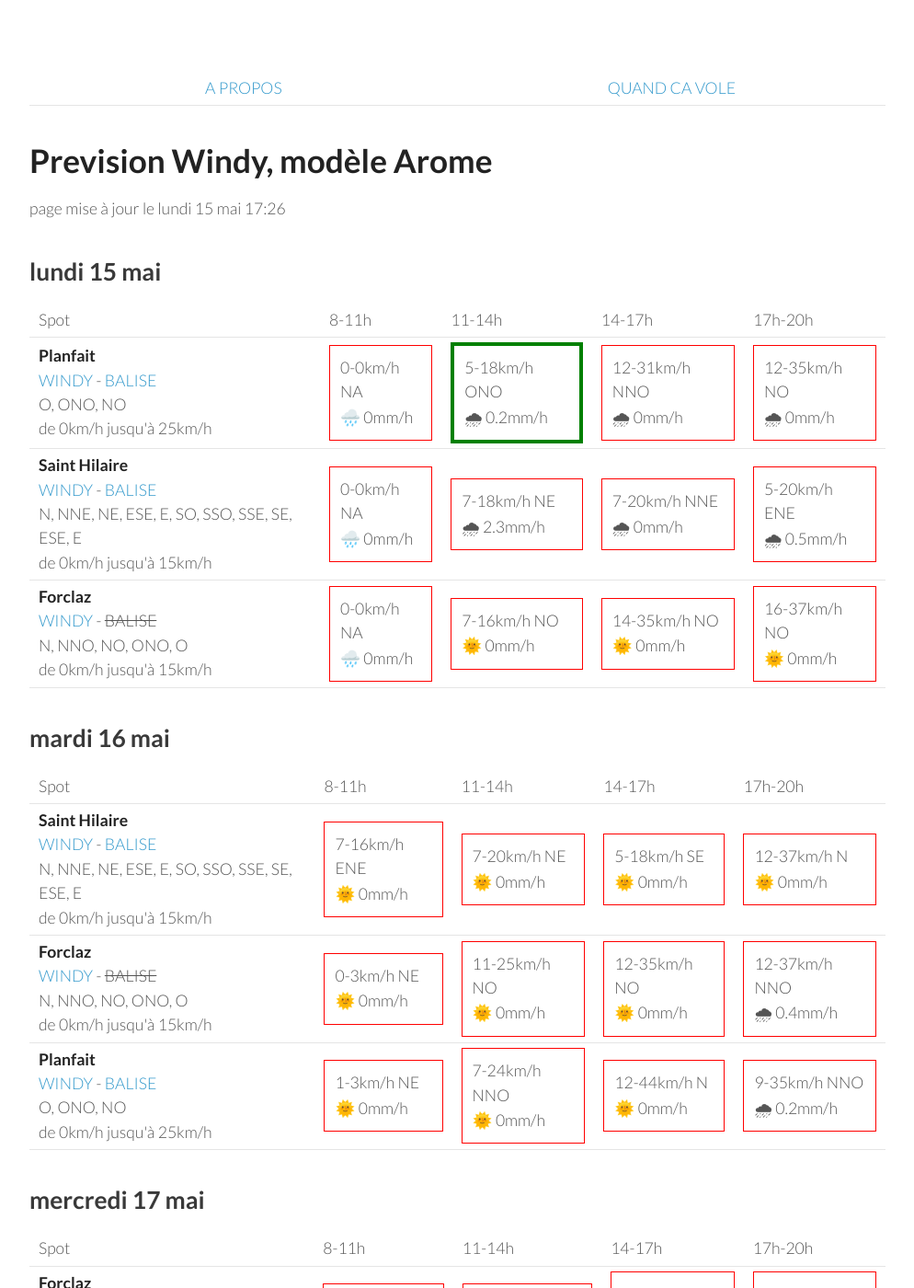
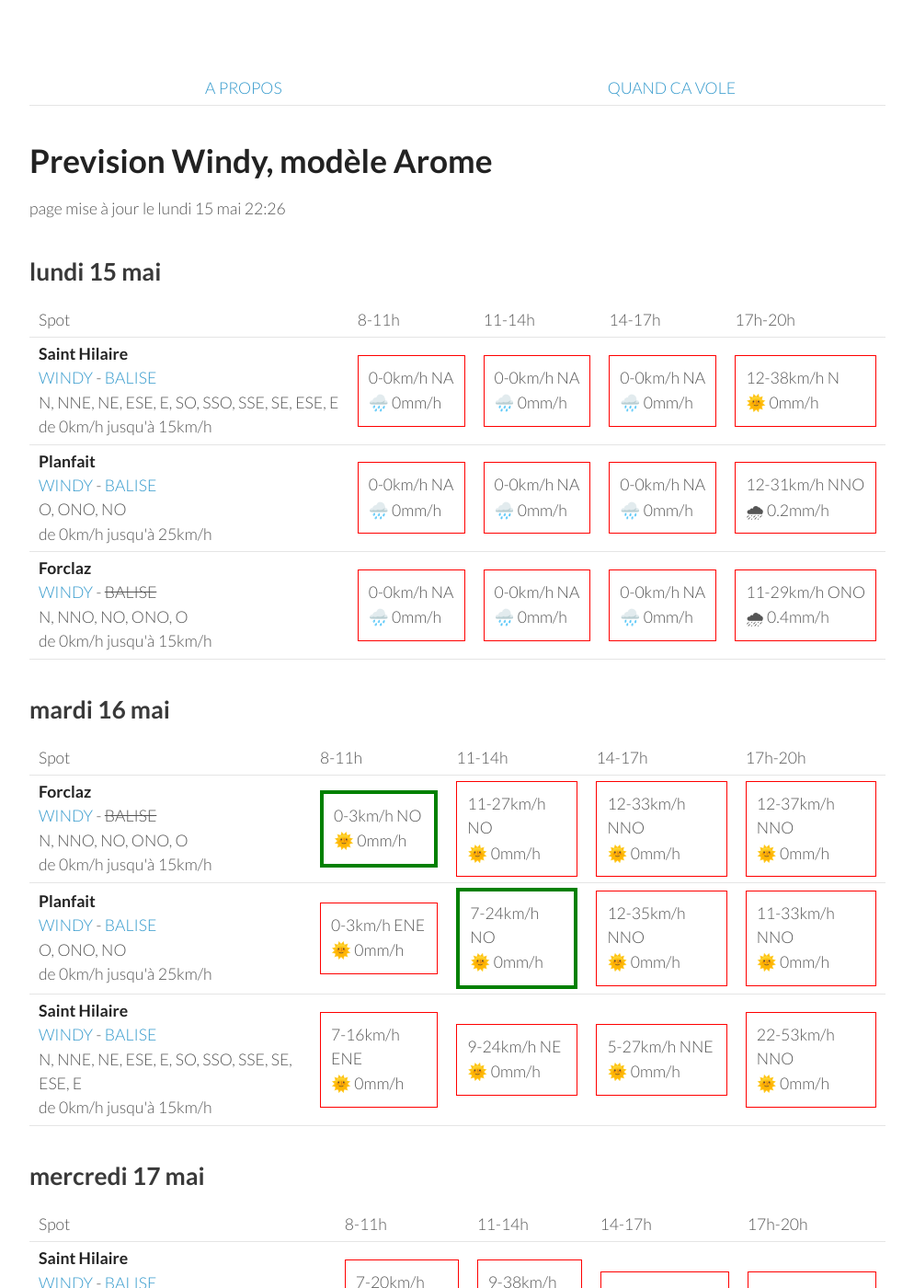
Before and after one commit to parapente-dans-le-nord/parapente-dans-le-nord.github.io, a Jekyll site: the page built from alpes_nord.markdown, in a window 1280 px wide and 1400 px high. Shown: the whole window at 92% size, without its empty margins (26-1020 px from the left). Built offline with Jekyll 4.4.1, drawn with Linux system fonts in a browser that asks for light colours; some of the changed text lies outside the part shown.

Commit message:
update index.markdown

```diff
--- a/alpes_nord.markdown
+++ b/alpes_nord.markdown
@@ -7,7 +7,7 @@ title:  "Tous les spots"
 {: .links}
 
 # Prevision Windy, modèle Arome
-page mise à jour le lundi 15 mai 17:26
+page mise à jour le lundi 15 mai 22:26
 
 ## lundi 15 mai
 
@@ -22,30 +22,30 @@ page mise à jour le lundi 15 mai 17:26
       <td>17h-20h</td>
     </tr>
 <tr>
+        <td><strong>Saint Hilaire</strong><br><a href="https://windy.com/45.307/5.888?45.087,5.889,9,m:eUFagkX">WINDY</a> - <span class=""><a href="http://www.balisemeteo.com/balise.php?idBalise=61">BALISE</a> </span><br> <span class="vent-favorable">N, NNE, NE, ESE, E, SO, SSO, SSE, SE, ESE, E</span><br><span class="force-vent">de 0km/h jusqu'à 15km/h</span> </td>
+
+            <td><div class="not-flyable"><p>0-0km/h NA</p><p>🌧️ 0mm/h</p></div></td>
+            <td><div class="not-flyable"><p>0-0km/h NA</p><p>🌧️ 0mm/h</p></div></td>
+            <td><div class="not-flyable"><p>0-0km/h NA</p><p>🌧️ 0mm/h</p></div></td>
+            <td><div class="not-flyable"><p>12-38km/h N</p><p>🌞 0mm/h</p></div></td>
+
+    </tr>
+<tr>
         <td><strong>Planfait</strong><br><a href="https://windy.com/45.853/6.223?45.415,6.223,8">WINDY</a> - <span class=""><a href="https://www.openwindmap.org/PP496">BALISE</a> </span><br> <span class="vent-favorable">O, ONO, NO</span><br><span class="force-vent">de 0km/h jusqu'à 25km/h</span> </td>
 
             <td><div class="not-flyable"><p>0-0km/h NA</p><p>🌧️ 0mm/h</p></div></td>
-            <td><div class="flyable"><p>5-18km/h ONO</p><p>🌧 0.2mm/h</p></div></td>
-            <td><div class="not-flyable"><p>12-31km/h NNO</p><p>🌧 0mm/h</p></div></td>
-            <td><div class="not-flyable"><p>12-35km/h NO</p><p>🌧 0mm/h</p></div></td>
-
-    </tr>
-<tr>
-        <td><strong>Saint Hilaire</strong><br><a href="https://windy.com/45.307/5.888?45.087,5.889,9,m:eUFagkX">WINDY</a> - <span class=""><a href="http://www.balisemeteo.com/balise.php?idBalise=61">BALISE</a> </span><br> <span class="vent-favorable">N, NNE, NE, ESE, E, SO, SSO, SSE, SE, ESE, E</span><br><span class="force-vent">de 0km/h jusqu'à 15km/h</span> </td>
-
             <td><div class="not-flyable"><p>0-0km/h NA</p><p>🌧️ 0mm/h</p></div></td>
-            <td><div class="not-flyable"><p>7-18km/h NE</p><p>🌧 2.3mm/h</p></div></td>
-            <td><div class="not-flyable"><p>7-20km/h NNE</p><p>🌧 0mm/h</p></div></td>
-            <td><div class="not-flyable"><p>5-20km/h ENE</p><p>🌧 0.5mm/h</p></div></td>
+            <td><div class="not-flyable"><p>0-0km/h NA</p><p>🌧️ 0mm/h</p></div></td>
+            <td><div class="not-flyable"><p>12-31km/h NNO</p><p>🌧 0.2mm/h</p></div></td>
 
     </tr>
 <tr>
         <td><strong>Forclaz</strong><br><a href="https://windy.com/45.814/6.247?45.375,6.246,8,m:eVwaglz">WINDY</a> - <span class="no-balise"> BALISE </span><br> <span class="vent-favorable">N, NNO, NO, ONO, O</span><br><span class="force-vent">de 0km/h jusqu'à 15km/h</span> </td>
 
             <td><div class="not-flyable"><p>0-0km/h NA</p><p>🌧️ 0mm/h</p></div></td>
-            <td><div class="not-flyable"><p>7-16km/h NO</p><p>🌞 0mm/h</p></div></td>
-            <td><div class="not-flyable"><p>14-35km/h NO</p><p>🌞 0mm/h</p></div></td>
-            <td><div class="not-flyable"><p>16-37km/h NO</p><p>🌞 0mm/h</p></div></td>
+            <td><div class="not-flyable"><p>0-0km/h NA</p><p>🌧️ 0mm/h</p></div></td>
+            <td><div class="not-flyable"><p>0-0km/h NA</p><p>🌧️ 0mm/h</p></div></td>
+            <td><div class="not-flyable"><p>11-29km/h ONO</p><p>🌧 0.4mm/h</p></div></td>
 
     </tr>
 
@@ -65,32 +65,32 @@ page mise à jour le lundi 15 mai 17:26
       <td>17h-20h</td>
     </tr>
 <tr>
-        <td><strong>Saint Hilaire</strong><br><a href="https://windy.com/45.307/5.888?45.087,5.889,9,m:eUFagkX">WINDY</a> - <span class=""><a href="http://www.balisemeteo.com/balise.php?idBalise=61">BALISE</a> </span><br> <span class="vent-favorable">N, NNE, NE, ESE, E, SO, SSO, SSE, SE, ESE, E</span><br><span class="force-vent">de 0km/h jusqu'à 15km/h</span> </td>
-
-            <td><div class="not-flyable"><p>7-16km/h ENE</p><p>🌞 0mm/h</p></div></td>
-            <td><div class="not-flyable"><p>7-20km/h NE</p><p>🌞 0mm/h</p></div></td>
-            <td><div class="not-flyable"><p>5-18km/h SE</p><p>🌞 0mm/h</p></div></td>
-            <td><div class="not-flyable"><p>12-37km/h N</p><p>🌞 0mm/h</p></div></td>
-
-
-    </tr>
-<tr>
         <td><strong>Forclaz</strong><br><a href="https://windy.com/45.814/6.247?45.375,6.246,8,m:eVwaglz">WINDY</a> - <span class="no-balise"> BALISE </span><br> <span class="vent-favorable">N, NNO, NO, ONO, O</span><br><span class="force-vent">de 0km/h jusqu'à 15km/h</span> </td>
 
-            <td><div class="not-flyable"><p>0-3km/h NE</p><p>🌞 0mm/h</p></div></td>
-            <td><div class="not-flyable"><p>11-25km/h NO</p><p>🌞 0mm/h</p></div></td>
-            <td><div class="not-flyable"><p>12-35km/h NO</p><p>🌞 0mm/h</p></div></td>
-            <td><div class="not-flyable"><p>12-37km/h NNO</p><p>🌧 0.4mm/h</p></div></td>
+            <td><div class="flyable"><p>0-3km/h NO</p><p>🌞 0mm/h</p></div></td>
+            <td><div class="not-flyable"><p>11-27km/h NO</p><p>🌞 0mm/h</p></div></td>
+            <td><div class="not-flyable"><p>12-33km/h NNO</p><p>🌞 0mm/h</p></div></td>
+            <td><div class="not-flyable"><p>12-37km/h NNO</p><p>🌞 0mm/h</p></div></td>
 
 
     </tr>
 <tr>
         <td><strong>Planfait</strong><br><a href="https://windy.com/45.853/6.223?45.415,6.223,8">WINDY</a> - <span class=""><a href="https://www.openwindmap.org/PP496">BALISE</a> </span><br> <span class="vent-favorable">O, ONO, NO</span><br><span class="force-vent">de 0km/h jusqu'à 25km/h</span> </td>
 
-            <td><div class="not-flyable"><p>1-3km/h NE</p><p>🌞 0mm/h</p></div></td>
-            <td><div class="not-flyable"><p>7-24km/h NNO</p><p>🌞 0mm/h</p></div></td>
-            <td><div class="not-flyable"><p>12-44km/h N</p><p>🌞 0mm/h</p></div></td>
-            <td><div class="not-flyable"><p>9-35km/h NNO</p><p>🌧 0.2mm/h</p></div></td>
+            <td><div class="not-flyable"><p>0-3km/h ENE</p><p>🌞 0mm/h</p></div></td>
+            <td><div class="flyable"><p>7-24km/h NO</p><p>🌞 0mm/h</p></div></td>
+            <td><div class="not-flyable"><p>12-35km/h NNO</p><p>🌞 0mm/h</p></div></td>
+            <td><div class="not-flyable"><p>11-33km/h NNO</p><p>🌞 0mm/h</p></div></td>
+
+
+    </tr>
+<tr>
+        <td><strong>Saint Hilaire</strong><br><a href="https://windy.com/45.307/5.888?45.087,5.889,9,m:eUFagkX">WINDY</a> - <span class=""><a href="http://www.balisemeteo.com/balise.php?idBalise=61">BALISE</a> </span><br> <span class="vent-favorable">N, NNE, NE, ESE, E, SO, SSO, SSE, SE, ESE, E</span><br><span class="force-vent">de 0km/h jusqu'à 15km/h</span> </td>
+
+            <td><div class="not-flyable"><p>7-16km/h ENE</p><p>🌞 0mm/h</p></div></td>
+            <td><div class="not-flyable"><p>9-24km/h NE</p><p>🌞 0mm/h</p></div></td>
+            <td><div class="not-flyable"><p>5-27km/h NNE</p><p>🌞 0mm/h</p></div></td>
+            <td><div class="not-flyable"><p>22-53km/h NNO</p><p>🌞 0mm/h</p></div></td>
 
 
     </tr>
@@ -111,30 +111,30 @@ page mise à jour le lundi 15 mai 17:26
       <td>17h-20h</td>
     </tr>
 <tr>
-        <td><strong>Forclaz</strong><br><a href="https://windy.com/45.814/6.247?45.375,6.246,8,m:eVwaglz">WINDY</a> - <span class="no-balise"> BALISE </span><br> <span class="vent-favorable">N, NNO, NO, ONO, O</span><br><span class="force-vent">de 0km/h jusqu'à 15km/h</span> </td>
+        <td><strong>Saint Hilaire</strong><br><a href="https://windy.com/45.307/5.888?45.087,5.889,9,m:eUFagkX">WINDY</a> - <span class=""><a href="http://www.balisemeteo.com/balise.php?idBalise=61">BALISE</a> </span><br> <span class="vent-favorable">N, NNE, NE, ESE, E, SO, SSO, SSE, SE, ESE, E</span><br><span class="force-vent">de 0km/h jusqu'à 15km/h</span> </td>
 
-            <td><div class="not-flyable"><p>3-24km/h N</p><p>🌞 0mm/h</p></div></td>
-            <td><div class="not-flyable"><p>7-25km/h N</p><p>🌞 0mm/h</p></div></td>
-            <td><div class="not-flyable"><p>9-33km/h NNO</p><p>🌞 0mm/h</p></div></td>
-            <td><div class="not-flyable"><p>7-35km/h NNO</p><p>🌞 0mm/h</p></div></td>
+            <td><div class="not-flyable"><p>7-20km/h NE</p><p>🌞 0mm/h</p></div></td>
+            <td><div class="not-flyable"><p>9-38km/h N</p><p>🌞 0mm/h</p></div></td>
+            <td><div class="not-flyable"><p>7-40km/h N</p><p>🌧 0.3mm/h</p></div></td>
+            <td><div class="not-flyable"><p>7-38km/h NNE</p><p>🌧 0.6mm/h</p></div></td>
 
 
     </tr>
 <tr>
-        <td><strong>Saint Hilaire</strong><br><a href="https://windy.com/45.307/5.888?45.087,5.889,9,m:eUFagkX">WINDY</a> - <span class=""><a href="http://www.balisemeteo.com/balise.php?idBalise=61">BALISE</a> </span><br> <span class="vent-favorable">N, NNE, NE, ESE, E, SO, SSO, SSE, SE, ESE, E</span><br><span class="force-vent">de 0km/h jusqu'à 15km/h</span> </td>
+        <td><strong>Forclaz</strong><br><a href="https://windy.com/45.814/6.247?45.375,6.246,8,m:eVwaglz">WINDY</a> - <span class="no-balise"> BALISE </span><br> <span class="vent-favorable">N, NNO, NO, ONO, O</span><br><span class="force-vent">de 0km/h jusqu'à 15km/h</span> </td>
 
-            <td><div class="not-flyable"><p>5-37km/h NNE</p><p>🌞 0mm/h</p></div></td>
-            <td><div class="not-flyable"><p>9-42km/h NNE</p><p>🌧 0.2mm/h</p></div></td>
-            <td><div class="not-flyable"><p>9-42km/h NNE</p><p>🌞 0mm/h</p></div></td>
-            <td><div class="not-flyable"><p>7-42km/h NNE</p><p>🌞 0mm/h</p></div></td>
+            <td><div class="not-flyable"><p>3-7km/h S</p><p>🌞 0mm/h</p></div></td>
+            <td><div class="not-flyable"><p>5-24km/h N</p><p>🌞 0mm/h</p></div></td>
+            <td><div class="not-flyable"><p>9-35km/h NNO</p><p>🌞 0mm/h</p></div></td>
+            <td><div class="not-flyable"><p>7-35km/h NNO</p><p>🌞 0mm/h</p></div></td>
 
 
     </tr>
 <tr>
         <td><strong>Planfait</strong><br><a href="https://windy.com/45.853/6.223?45.415,6.223,8">WINDY</a> - <span class=""><a href="https://www.openwindmap.org/PP496">BALISE</a> </span><br> <span class="vent-favorable">O, ONO, NO</span><br><span class="force-vent">de 0km/h jusqu'à 25km/h</span> </td>
 
-            <td><div class="not-flyable"><p>5-29km/h N</p><p>🌞 0mm/h</p></div></td>
-            <td><div class="not-flyable"><p>11-33km/h NNE</p><p>🌞 0mm/h</p></div></td>
+            <td><div class="not-flyable"><p>1-7km/h SO</p><p>🌞 0mm/h</p></div></td>
+            <td><div class="not-flyable"><p>9-31km/h N</p><p>🌞 0mm/h</p></div></td>
             <td><div class="not-flyable"><p>11-40km/h N</p><p>🌞 0mm/h</p></div></td>
             <td><div class="not-flyable"><p>11-40km/h N</p><p>🌞 0mm/h</p></div></td>
 
@@ -159,30 +159,30 @@ page mise à jour le lundi 15 mai 17:26
 <tr>
         <td><strong>Planfait</strong><br><a href="https://windy.com/45.853/6.223?45.415,6.223,8">WINDY</a> - <span class=""><a href="https://www.openwindmap.org/PP496">BALISE</a> </span><br> <span class="vent-favorable">O, ONO, NO</span><br><span class="force-vent">de 0km/h jusqu'à 25km/h</span> </td>
 
-            <td><div class="flyable"><p>1-11km/h ONO</p><p>🌞 0mm/h</p></div></td>
-            <td><div class="flyable"><p>5-25km/h ONO</p><p>🌞 0mm/h</p></div></td>
-            <td><div class="not-flyable"><p>9-38km/h NO</p><p>🌞 0mm/h</p></div></td>
-            <td><div class="not-flyable"><p>7-38km/h NO</p><p>🌧 0.2mm/h</p></div></td>
+            <td><div class="flyable"><p>1-11km/h O</p><p>🌞 0mm/h</p></div></td>
+            <td><div class="flyable"><p>5-20km/h ONO</p><p>🌞 0mm/h</p></div></td>
+            <td><div class="not-flyable"><p>7-27km/h NO</p><p>🌞 0mm/h</p></div></td>
+            <td><div class="not-flyable"><p>7-24km/h NNO</p><p>🌧 0.9mm/h</p></div></td>
+
+
+    </tr>
+<tr>
+        <td><strong>Saint Hilaire</strong><br><a href="https://windy.com/45.307/5.888?45.087,5.889,9,m:eUFagkX">WINDY</a> - <span class=""><a href="http://www.balisemeteo.com/balise.php?idBalise=61">BALISE</a> </span><br> <span class="vent-favorable">N, NNE, NE, ESE, E, SO, SSO, SSE, SE, ESE, E</span><br><span class="force-vent">de 0km/h jusqu'à 15km/h</span> </td>
+
+            <td><div class="not-flyable"><p>1-9km/h OSO</p><p>🌞 0mm/h</p></div></td>
+            <td><div class="not-flyable"><p>3-18km/h O</p><p>🌧 0.2mm/h</p></div></td>
+            <td><div class="not-flyable"><p>3-22km/h NNO</p><p>🌧 1.3mm/h</p></div></td>
+            <td><div class="not-flyable"><p>5-31km/h N</p><p>🌧 0.9mm/h</p></div></td>
 
 
     </tr>
 <tr>
         <td><strong>Forclaz</strong><br><a href="https://windy.com/45.814/6.247?45.375,6.246,8,m:eVwaglz">WINDY</a> - <span class="no-balise"> BALISE </span><br> <span class="vent-favorable">N, NNO, NO, ONO, O</span><br><span class="force-vent">de 0km/h jusqu'à 15km/h</span> </td>
 
-            <td><div class="flyable"><p>1-11km/h O</p><p>🌞 0mm/h</p></div></td>
-            <td><div class="not-flyable"><p>5-24km/h ONO</p><p>🌞 0mm/h</p></div></td>
-            <td><div class="not-flyable"><p>9-40km/h NO</p><p>🌞 0mm/h</p></div></td>
-            <td><div class="not-flyable"><p>7-40km/h ONO</p><p>🌧 0.4mm/h</p></div></td>
-
-
-    </tr>
-<tr>
-        <td><strong>Saint Hilaire</strong><br><a href="https://windy.com/45.307/5.888?45.087,5.889,9,m:eUFagkX">WINDY</a> - <span class=""><a href="http://www.balisemeteo.com/balise.php?idBalise=61">BALISE</a> </span><br> <span class="vent-favorable">N, NNE, NE, ESE, E, SO, SSO, SSE, SE, ESE, E</span><br><span class="force-vent">de 0km/h jusqu'à 15km/h</span> </td>
-
-            <td><div class="not-flyable"><p>1-9km/h O</p><p>🌞 0mm/h</p></div></td>
-            <td><div class="not-flyable"><p>3-20km/h ONO</p><p>🌞 0mm/h</p></div></td>
-            <td><div class="not-flyable"><p>5-31km/h NNO</p><p>🌧 0.5mm/h</p></div></td>
-            <td><div class="not-flyable"><p>5-31km/h N</p><p>🌧 0.7mm/h</p></div></td>
+            <td><div class="not-flyable"><p>1-12km/h OSO</p><p>🌞 0mm/h</p></div></td>
+            <td><div class="not-flyable"><p>5-20km/h ONO</p><p>🌞 0mm/h</p></div></td>
+            <td><div class="not-flyable"><p>5-27km/h NO</p><p>🌞 0mm/h</p></div></td>
+            <td><div class="not-flyable"><p>5-24km/h NNO</p><p>🌧 1mm/h</p></div></td>
 
 
     </tr>
@@ -205,30 +205,30 @@ page mise à jour le lundi 15 mai 17:26
 <tr>
         <td><strong>Planfait</strong><br><a href="https://windy.com/45.853/6.223?45.415,6.223,8">WINDY</a> - <span class=""><a href="https://www.openwindmap.org/PP496">BALISE</a> </span><br> <span class="vent-favorable">O, ONO, NO</span><br><span class="force-vent">de 0km/h jusqu'à 25km/h</span> </td>
 
-            <td><div class="flyable"><p>1-11km/h ONO</p><p>🌞 0mm/h</p></div></td>
-            <td><div class="flyable"><p>5-24km/h NO</p><p>🌞 0mm/h</p></div></td>
-            <td><div class="not-flyable"><p>7-33km/h NNO</p><p>🌧 0.4mm/h</p></div></td>
-            <td><div class="not-flyable"><p>9-33km/h N</p><p>🌧 0.3mm/h</p></div></td>
+            <td><div class="not-flyable"><p>1-14km/h ESE</p><p>🌞 0mm/h</p></div></td>
+            <td><div class="flyable"><p>5-18km/h NO</p><p>🌞 0mm/h</p></div></td>
+            <td><div class="not-flyable"><p>7-31km/h NO</p><p>🌧 0.3mm/h</p></div></td>
+            <td><div class="not-flyable"><p>3-31km/h NO</p><p>🌧 0.8mm/h</p></div></td>
 
 
     </tr>
 <tr>
         <td><strong>Saint Hilaire</strong><br><a href="https://windy.com/45.307/5.888?45.087,5.889,9,m:eUFagkX">WINDY</a> - <span class=""><a href="http://www.balisemeteo.com/balise.php?idBalise=61">BALISE</a> </span><br> <span class="vent-favorable">N, NNE, NE, ESE, E, SO, SSO, SSE, SE, ESE, E</span><br><span class="force-vent">de 0km/h jusqu'à 15km/h</span> </td>
 
-            <td><div class="not-flyable"><p>1-12km/h NNO</p><p>🌧 0.7mm/h</p></div></td>
-            <td><div class="not-flyable"><p>3-22km/h NNO</p><p>🌞 0mm/h</p></div></td>
-            <td><div class="not-flyable"><p>5-31km/h N</p><p>🌧 0.2mm/h</p></div></td>
-            <td><div class="not-flyable"><p>7-48km/h N</p><p>🌞 0mm/h</p></div></td>
+            <td><div class="not-flyable"><p>0-20km/h ESE</p><p>🌧 0.4mm/h</p></div></td>
+            <td><div class="not-flyable"><p>1-18km/h NNO</p><p>🌞 0mm/h</p></div></td>
+            <td><div class="not-flyable"><p>5-24km/h NO</p><p>🌧 0.7mm/h</p></div></td>
+            <td><div class="not-flyable"><p>3-24km/h NNO</p><p>🌧 0.9mm/h</p></div></td>
 
 
     </tr>
 <tr>
         <td><strong>Forclaz</strong><br><a href="https://windy.com/45.814/6.247?45.375,6.246,8,m:eVwaglz">WINDY</a> - <span class="no-balise"> BALISE </span><br> <span class="vent-favorable">N, NNO, NO, ONO, O</span><br><span class="force-vent">de 0km/h jusqu'à 15km/h</span> </td>
 
-            <td><div class="not-flyable"><p>1-11km/h OSO</p><p>🌞 0mm/h</p></div></td>
-            <td><div class="not-flyable"><p>5-24km/h ONO</p><p>🌞 0mm/h</p></div></td>
-            <td><div class="not-flyable"><p>7-35km/h NNO</p><p>🌧 1mm/h</p></div></td>
-            <td><div class="not-flyable"><p>7-31km/h NNO</p><p>🌧 0.2mm/h</p></div></td>
+            <td><div class="not-flyable"><p>1-14km/h SSE</p><p>🌞 0mm/h</p></div></td>
+            <td><div class="not-flyable"><p>3-16km/h ONO</p><p>🌞 0mm/h</p></div></td>
+            <td><div class="not-flyable"><p>9-33km/h ONO</p><p>🌧 0.2mm/h</p></div></td>
+            <td><div class="not-flyable"><p>3-33km/h ONO</p><p>🌧 1.2mm/h</p></div></td>
 
 
     </tr>
@@ -251,30 +251,30 @@ page mise à jour le lundi 15 mai 17:26
 <tr>
         <td><strong>Planfait</strong><br><a href="https://windy.com/45.853/6.223?45.415,6.223,8">WINDY</a> - <span class=""><a href="https://www.openwindmap.org/PP496">BALISE</a> </span><br> <span class="vent-favorable">O, ONO, NO</span><br><span class="force-vent">de 0km/h jusqu'à 25km/h</span> </td>
 
-            <td><div class="not-flyable"><p>1-20km/h ESE</p><p>🌞 0mm/h</p></div></td>
-            <td><div class="flyable"><p>3-20km/h ONO</p><p>🌞 0mm/h</p></div></td>
-            <td><div class="flyable"><p>3-24km/h NO</p><p>🌧 0.5mm/h</p></div></td>
-            <td><div class="not-flyable"><p>5-25km/h NNO</p><p>🌧 0.3mm/h</p></div></td>
+            <td><div class="not-flyable"><p>3-16km/h ESE</p><p>🌞 0mm/h</p></div></td>
+            <td><div class="flyable"><p>5-20km/h ONO</p><p>🌞 0mm/h</p></div></td>
+            <td><div class="flyable"><p>5-25km/h NO</p><p>🌧 2.5mm/h</p></div></td>
+            <td><div class="not-flyable"><p>5-27km/h NNO</p><p>🌧 0.8mm/h</p></div></td>
 
 
     </tr>
 <tr>
         <td><strong>Saint Hilaire</strong><br><a href="https://windy.com/45.307/5.888?45.087,5.889,9,m:eUFagkX">WINDY</a> - <span class=""><a href="http://www.balisemeteo.com/balise.php?idBalise=61">BALISE</a> </span><br> <span class="vent-favorable">N, NNE, NE, ESE, E, SO, SSO, SSE, SE, ESE, E</span><br><span class="force-vent">de 0km/h jusqu'à 15km/h</span> </td>
 
-            <td><div class="not-flyable"><p>1-22km/h NE</p><p>🌞 0mm/h</p></div></td>
-            <td><div class="not-flyable"><p>1-22km/h ONO</p><p>🌞 0mm/h</p></div></td>
-            <td><div class="not-flyable"><p>3-22km/h NNO</p><p>🌧 0.7mm/h</p></div></td>
-            <td><div class="not-flyable"><p>5-35km/h N</p><p>🌧 0.5mm/h</p></div></td>
+            <td><div class="not-flyable"><p>1-18km/h NE</p><p>🌞 0mm/h</p></div></td>
+            <td><div class="not-flyable"><p>3-20km/h NO</p><p>🌞 0mm/h</p></div></td>
+            <td><div class="not-flyable"><p>5-25km/h NO</p><p>🌧 0.7mm/h</p></div></td>
+            <td><div class="not-flyable"><p>3-25km/h NNO</p><p>🌧 1.5mm/h</p></div></td>
 
 
     </tr>
 <tr>
         <td><strong>Forclaz</strong><br><a href="https://windy.com/45.814/6.247?45.375,6.246,8,m:eVwaglz">WINDY</a> - <span class="no-balise"> BALISE </span><br> <span class="vent-favorable">N, NNO, NO, ONO, O</span><br><span class="force-vent">de 0km/h jusqu'à 15km/h</span> </td>
 
-            <td><div class="not-flyable"><p>1-24km/h SE</p><p>🌞 0mm/h</p></div></td>
-            <td><div class="not-flyable"><p>3-20km/h O</p><p>🌞 0mm/h</p></div></td>
-            <td><div class="not-flyable"><p>3-22km/h NO</p><p>🌧 0.2mm/h</p></div></td>
-            <td><div class="not-flyable"><p>5-27km/h NNO</p><p>🌧 0.2mm/h</p></div></td>
+            <td><div class="not-flyable"><p>3-16km/h ESE</p><p>🌞 0mm/h</p></div></td>
+            <td><div class="not-flyable"><p>3-18km/h ONO</p><p>🌞 0mm/h</p></div></td>
+            <td><div class="not-flyable"><p>5-24km/h NO</p><p>🌧 0.7mm/h</p></div></td>
+            <td><div class="not-flyable"><p>5-27km/h NO</p><p>🌧 0.7mm/h</p></div></td>
 
 
     </tr>
```
